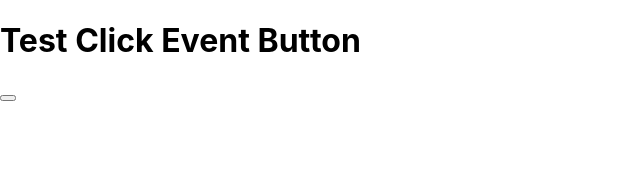
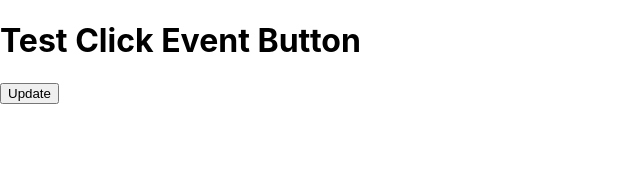
Before and after one commit to djsreeraj/react-testing, a React (Create React App) app: page /contact in a window 1280 px wide. Shown: the top 173 px of the page, without its empty margins (0-640 px from the left). Built offline with nearby package versions, Linux system fonts and the light colour scheme.

Commit message:
added button event test

```diff
--- a/src/App.js
+++ b/src/App.js
@@ -1,7 +1,4 @@
-import ContactPage from "./pages/ContactPage";
 import {
-  Routes,
-  Route,
   Link
 } from 'react-router-dom';
 
@@ -22,7 +19,7 @@ function App() {
               <Link to={`/`}>About</Link>
             </li>
           </ul>
-        </nav>
+      </nav>
      <br/>
      <br/>
 
--- a/src/pages/ContactPage.js
+++ b/src/pages/ContactPage.js
@@ -6,8 +6,8 @@ const ContactPage = () => {
   return (
     <div>
       <h1>Test Click Event Button</h1>
-      <button onClick={() => {setData("Updated Data")}}> </button>
-      <h1>{data}</h1>
+      <button onClick={() => {setData("Updated Data")}}> Update</button>
+      <h2>{data}</h2>
     </div>
   )
 }
```
Also changed, not shown: 1 other file (tests, documents, lock files or other folders).
